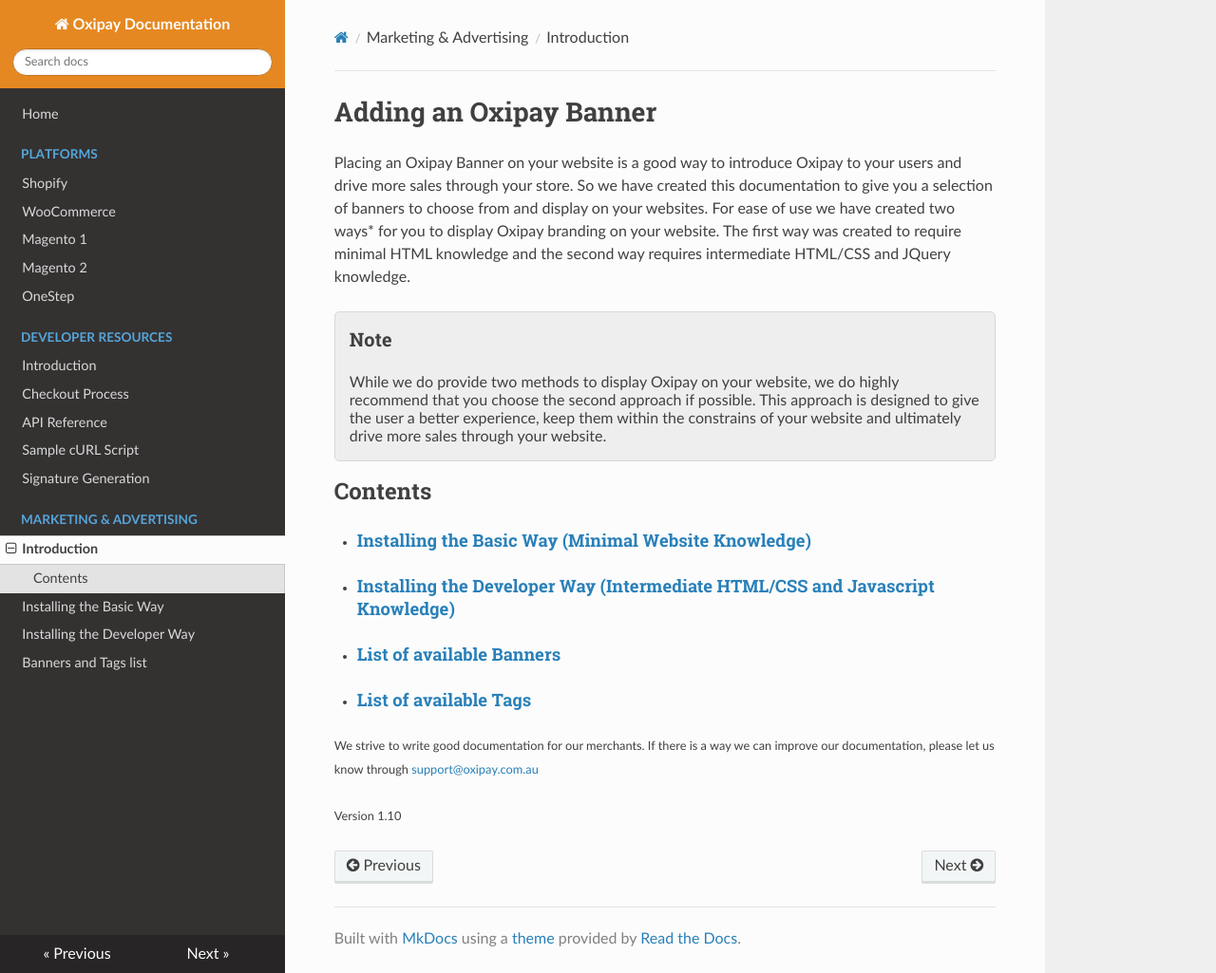
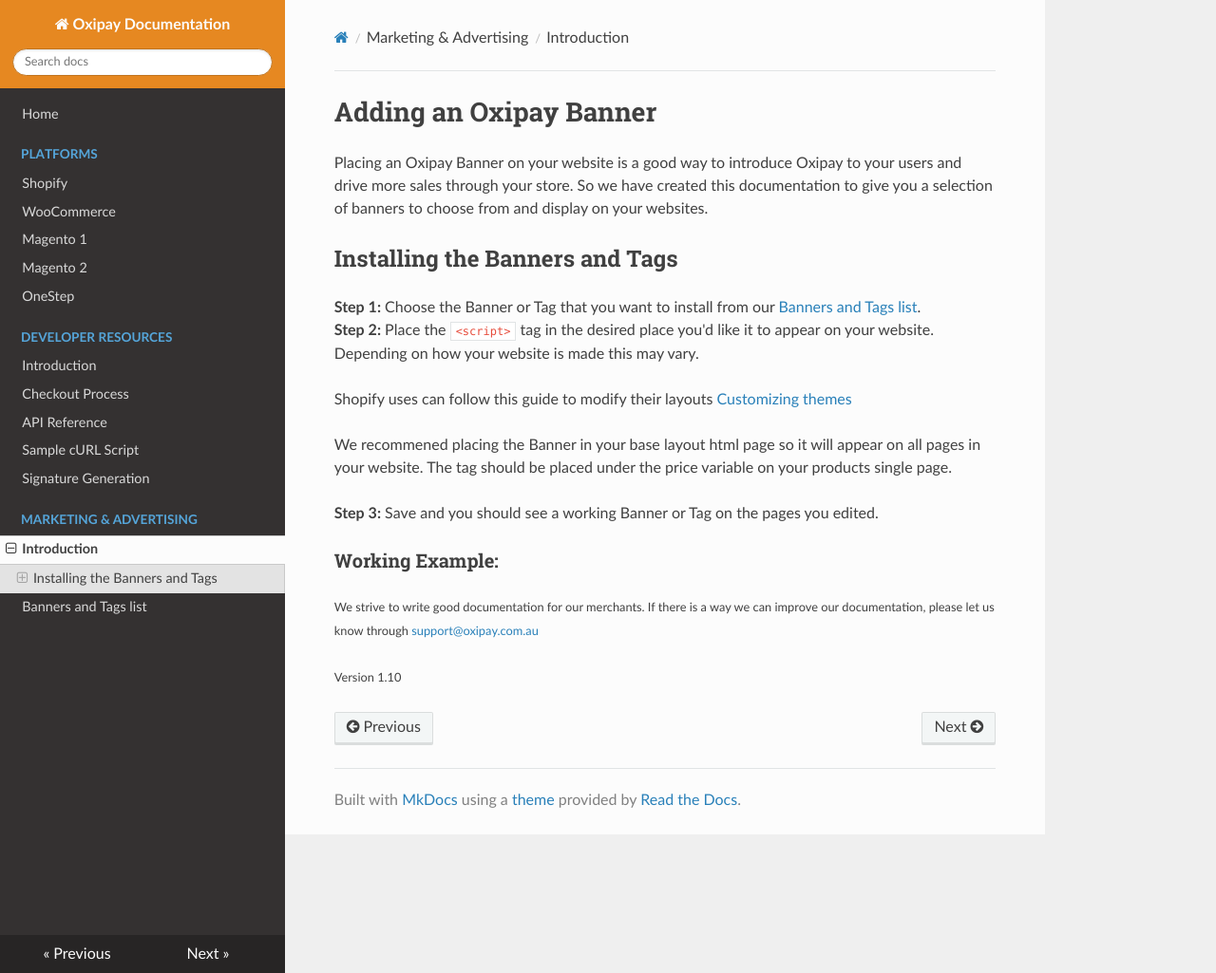
Before and after one commit to oxipay/oxidocs, an MkDocs documentation site: the page built from docs/guidelines/banner-adverts.md, in a window 1280 px wide and 1025 px high. Shown: the whole window at 95% size. Built offline with MkDocs 1.6.1, drawn with Linux system fonts in a browser that asks for light colours; nearby versions of some CDN libraries; a script that is not in the unit is left out; old or Windows-style settings are respelled for this version of MkDocs.

Commit message:
Update the Banners doc to the new way

````diff
--- a/docs/guidelines/banner-adverts.md
+++ b/docs/guidelines/banner-adverts.md
@@ -1,26 +1,17 @@
 # Adding an Oxipay Banner
 
 Placing an Oxipay Banner on your website is a good way to introduce Oxipay to your users and drive more sales through your store. So we have created this documentation to give you a selection of banners to choose from and display on your websites.
-For ease of use we have created two ways* for you to display Oxipay branding on your website. The first way was created to require minimal HTML knowledge and the second way requires intermediate HTML/CSS and JQuery knowledge.
 
 
-<div class="panel panel-primary">
-  <div class="panel-heading">
-    <h3 class="panel-title">Note</h3>
-  </div>
-  <div class="panel-body">
-   While we do provide two methods to display Oxipay on your website, we do highly recommend that you choose the second approach if possible. This approach is designed to give the user a better experience, keep them within the constrains of your website and ultimately drive more sales through your website.
-  </div>
-</div>
+##Installing the Banners and Tags
+<strong>Step 1:</strong> Choose the Banner or Tag that you want to install from our <a href="/guidelines/banners">Banners and Tags list</a>.
+<br><strong>Step 2:</strong> Place the ```<script>``` tag in the desired place you'd like it to appear on your website. Depending on how your website is made this may vary.
+<br><br>Shopify uses can follow this guide to modify their layouts [Customizing themes](https://help.shopify.com/themes/customization#view-the-edit-html-css-page)
+<br><br>We recommened placing the Banner in your base layout html page so it will appear on all pages in your website. The tag should be placed under the price variable on your products single page.
+<br><br><strong>Step 3:</strong> Save and you should see a working Banner or Tag on the pages you edited.
 
-##Contents
-<ul>
-    <li><a href="/guidelines/installing-simple"><h4>Installing the Basic Way (Minimal Website Knowledge)</h4></a></li>
-    <li><a href="/guidelines/installing-complex"><h4>Installing the Developer Way (Intermediate HTML/CSS and Javascript Knowledge)</h4></a></li>
-    <li><a href="/guidelines/banners"><h4>List of available Banners</h4></a></li>
-    <li><a href="/guidelines/banners/#price-tags"><h4>List of available Tags</h4></a></li>
-
-</ul>
+### Working Example:
+<script id="oxipay-banner" src="https://oxipay.com.au/widgets/register-interest-large.js"></script>
 
 <small>We strive to write good documentation for our merchants. If there is a way we can improve our documentation, please let us know through <a href="mailto:support@oxipay.com.au?Subject=Oxipay Documentation">support@oxipay.com.au</a></small>
 <br>
--- a/mkdocs.yml
+++ b/mkdocs.yml
@@ -19,8 +19,6 @@
 
 - Marketing & Advertising:
       - Introduction: guidelines/banner-adverts.md
-      - Installing the Basic Way: guidelines/installing-simple.md
-      - Installing the Developer Way: guidelines/installing-complex.md
       - Banners and Tags list: guidelines/banners.md
 
 theme: readthedocs
````
Also changed, not shown: docs/guidelines/banners.md (+4 -30 lines), docs/guidelines/installing-complex.md (deleted, +0 -69 lines), docs/guidelines/installing-simple.md (deleted, +0 -43 lines), docs/img/marketing-and-guidlines/01-add-media.png (deleted), docs/img/marketing-and-guidlines/02-add-link.png (deleted), docs/img/marketing-and-guidlines/03-add-link.png (deleted), docs/img/marketing-and-guidlines/simple-html-1.jpg (deleted), docs/img/marketing-and-guidlines/simple-html-2.jpg (deleted), docs/img/marketing-and-guidlines/simple-html-3.jpg (deleted).
